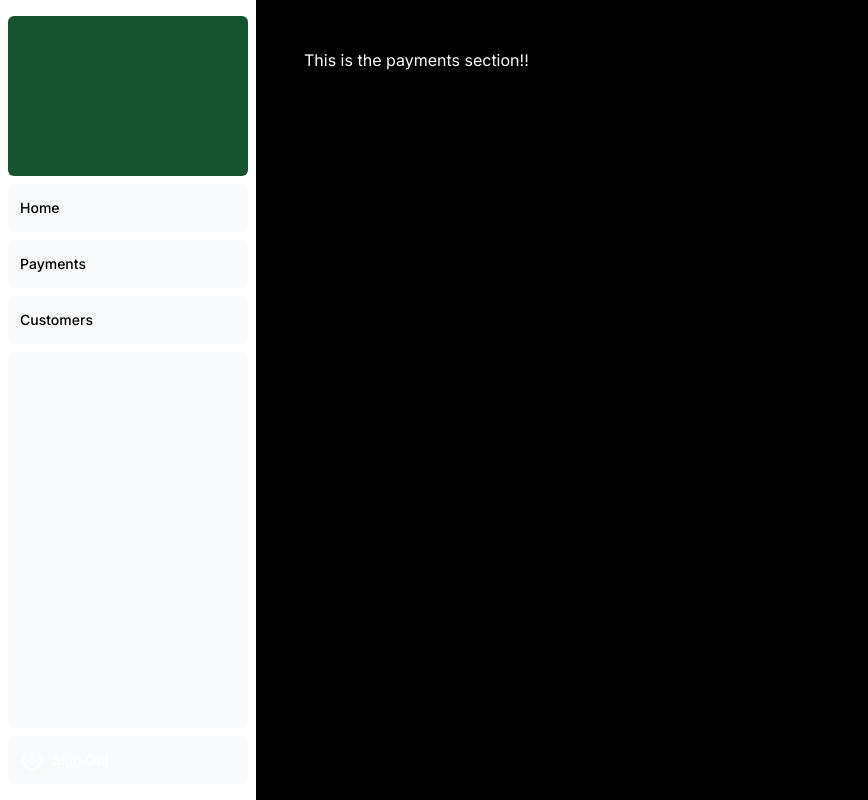
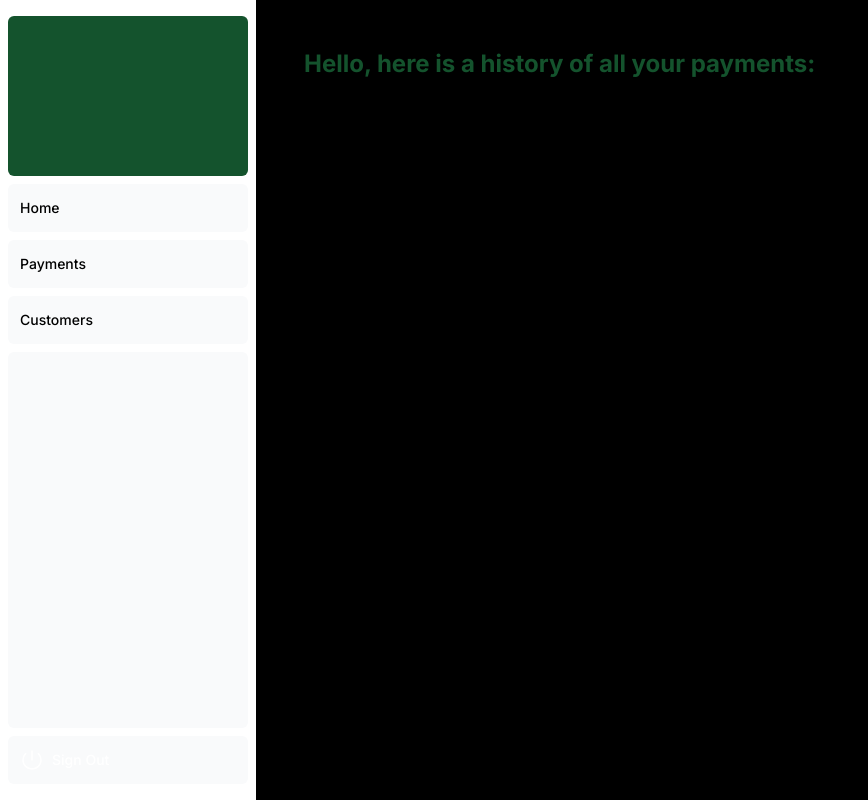
Before and after one commit to Jaarabytes/streamwan, a Next.js app: page /dashboard/payments in a window 1280 px wide. Shown: the whole page, without its empty margins (0-868 px from the left). Built offline with nearby package versions, Linux system fonts and the light colour scheme; no server answers.

Commit message:
refactor: add style to `payments` tab
add tailwind css styles to payments tab

```diff
--- a/app/dashboard/payments/page.tsx
+++ b/app/dashboard/payments/page.tsx
@@ -1,11 +1,10 @@
 
-
-export default function Payments () {
-
+export default function PaymentsPage () {
+    // Should display all payments made with their respective dates
 
     return (
         <>
-            <h1>This is the payments section!!</h1>
+            <h1 className="text-green-900 font-bold text-2xl">Hello, here is a history of all your payments: </h1>
         </>
     )
 }
```
